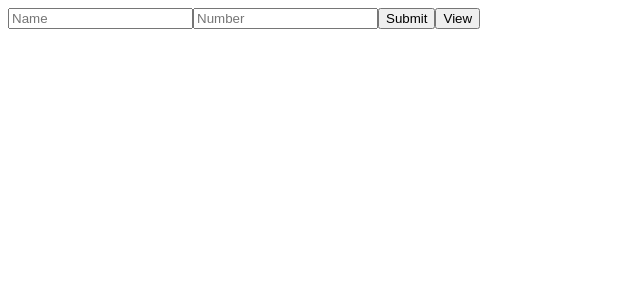
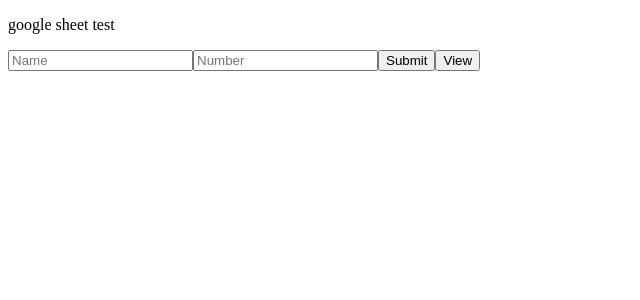
Before and after one commit to ThisisFishy/my-app, a Next.js app: page / in a window 1280 px wide. Shown: the top 300 px of the page, without its empty margins (0-640 px from the left). Built offline with nearby package versions, Linux system fonts and the light colour scheme.

Commit message:
tetsing by adding a <p>

```diff
--- a/pages/index.tsx
+++ b/pages/index.tsx
@@ -17,6 +17,7 @@ const HomePage = () => {
 
   return (
     <div>
+      <p>google sheet test</p>
       <input type="text" value={name} onChange={e => setName(e.target.value)} placeholder="Name" />
       <input type="text" value={number} onChange={e => setNumber(e.target.value)} placeholder="Number" />
       <button onClick={submitData}>Submit</button>
```
